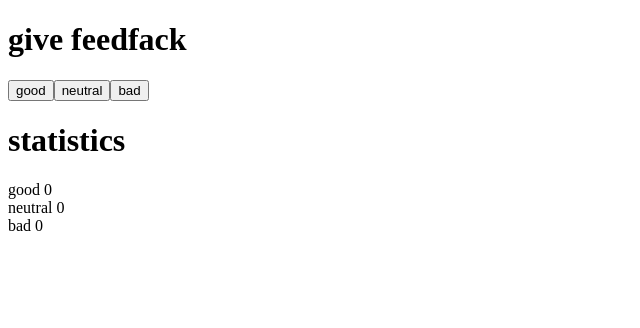
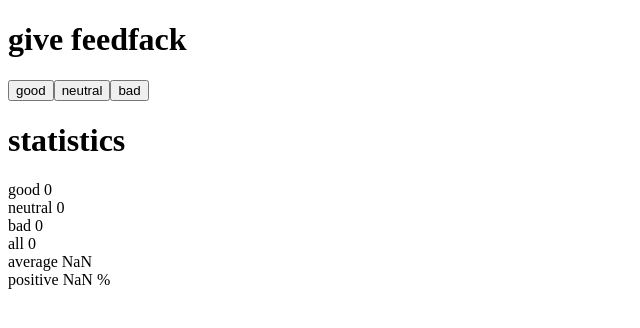
Before and after one commit to 777karen777/fullstack-exercises, a React (Vite) app in the folder part1/unicafe/: page / in a window 1280 px wide. Shown: the top 328 px of the page, without its empty margins (0-640 px from the left). Built offline with nearby package versions, Linux system fonts and the light colour scheme.

Commit message:
1.7: unicafe step 2

```diff
--- a/part1/unicafe/src/App.jsx
+++ b/part1/unicafe/src/App.jsx
@@ -15,18 +15,28 @@ const Button = ({onClickHandler, text}) => {
 }
 
 const Statistics = ({feedback}) => {
+  const all = feedback.good + feedback.neutral + feedback.bad
+  const positive = feedback.good / (all / 100)
+  const average = (feedback.good - feedback.bad) / all
   return (
     <div>
       <div>good {feedback.good}</div>
       <div>neutral {feedback.neutral}</div>
       <div>bad {feedback.bad}</div>
+      <div>all {all}</div>
+      <div>average {average}</div>
+      <div>positive {positive} %</div>
     </div>
   )
 }
 
 const App = () => {
 
-  const [feedback, setFeedback] = useState({good: 0, neutral: 0, bad: 0})
+  const [feedback, setFeedback] = useState({
+    good: 0,
+    neutral: 0,
+    bad: 0
+  })
 
   const onClickGood = () => {
     return (
```
